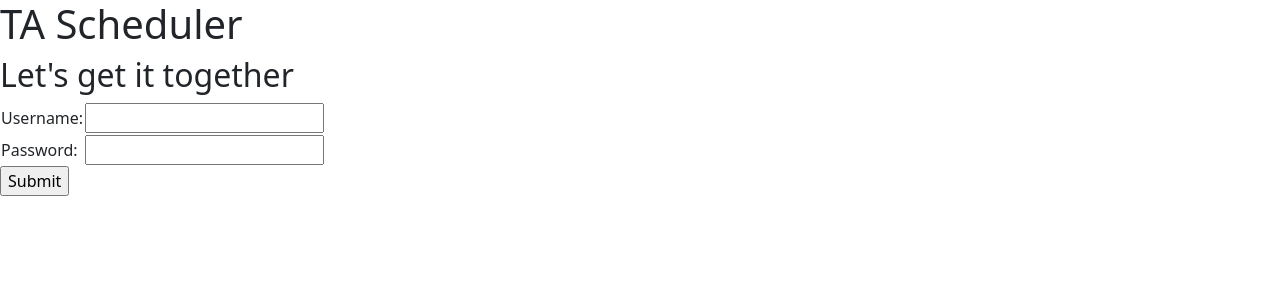
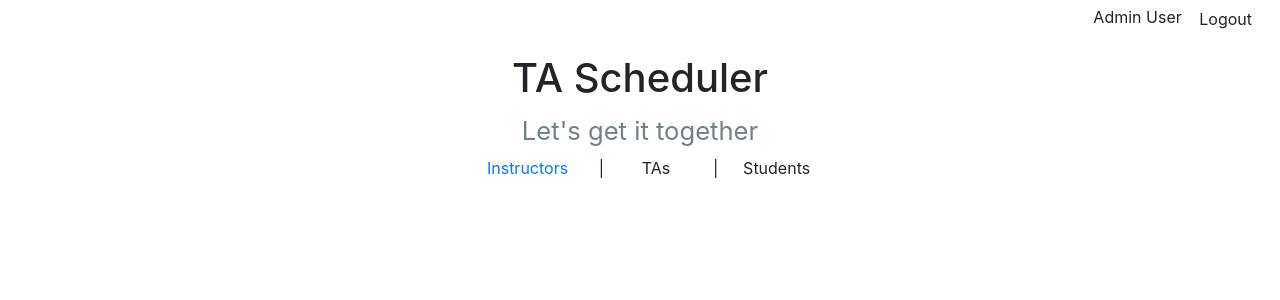
Before and after one commit to pjhanks/DropTableSprint, a Django app: template templates/login.html in a window 1280 px wide. Shown: the top 300 px of the page. Run offline with Django 4.2, Linux system fonts and the light colour scheme; the template is opened without the code that fills it, so the values that code supplies are empty; some libraries are stand-ins or nearby versions.

Commit message:
home.html is actually login page, login is landing page post login.

```diff
--- a/templates/login.html
+++ b/templates/login.html
@@ -1,21 +1,52 @@
 <!DOCTYPE html>
+ <link rel="stylesheet" href="/static/css/bootstrap.css">
 <html lang="en">
+<meta name="viewport" content="width=device-width, initial-scale=1">
 <head>
     <meta charset="UTF-8">
-    <title>Team DropTable's Amazing TA Scheduling App</title>
-    <link href="https://cdn.jsdelivr.net/npm/bootstrap@5.1.3/dist/css/bootstrap.min.css" rel="stylesheet" integrity="sha384-1BmE4kWBq78iYhFldvKuhfTAU6auU8tT94WrHftjDbrCEXSU1oBoqyl2QvZ6jIW3" crossorigin="anonymous">
+    <title>Team DropTable's Amazing TA Scheudling App</title>
 </head>
-<body>
+<body class="text-center" class="center-block">
+<div class="col-auto text-right">
+    <table class = "table">
+            Admin User
+        <button type="submit" class="btn my-2 my-sm-0">Logout</button>
+    </table>
+</div>
 <h1>TA Scheduler</h1>
-<h2>Let's get it together</h2>
-<form action="/" method="post">
-    {% csrf_token %}
-    <table>
-        <tr><td>Username: </td><td><input type="text" name="name"></td></tr>
-        <tr><td>Password: </td><td><input type="password" name="password"></td></tr>
-    </table>
-    <input type="submit">
-</form>
+<h2><small>Let's get it together</small></h2>
+    <div>
+        <form class="text-center" style="text-align: center" action="/" method="post">
+            <div>
+                <div class="row justify-content-center">
+                    <div class="col-auto center-block">
+                          {% csrf_token %}
+                        <table class = "table table-responsive">
+                            <div class="row">
+                                <div class="col-md-4">
+                                    <a href="home.html">
+                                        Instructors
+                                    </a>
+                                </div>
+                                <div class="col-md-1">
+                                    |
+                                </div>
+                                <div class="col-md-3">
+                                    TAs
+                                </div>
+                                <div class="col-md-1">
+                                    |
+                                </div>
+                                <div class="col-md-2">
+                                    Students
+                                </div>
+                            </div>
+                        </table>
+                    </div>
+                </div>
+            </div>
+        </form>
+    </div>
 {{ message }}
 </body>
 </html>
```
Also changed, not shown: templates/home.html (+8 -4 lines).
